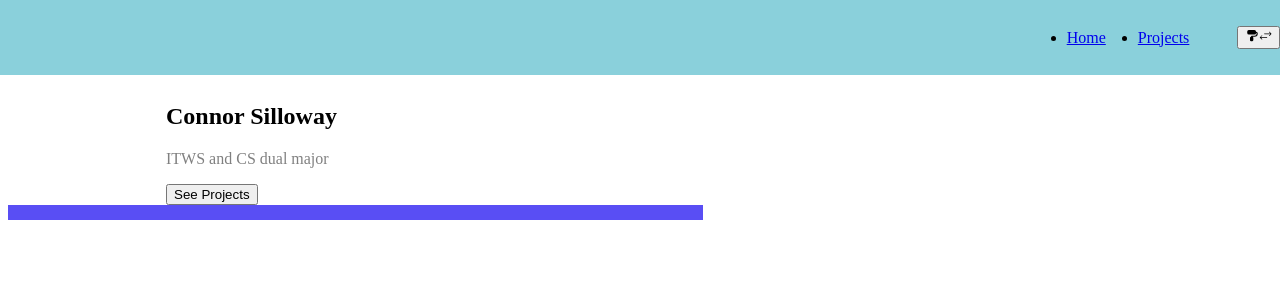
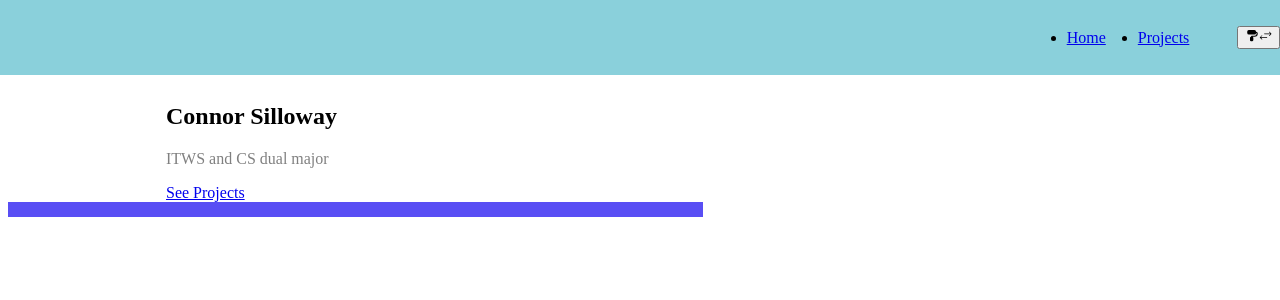
Before and after one commit to Cosillow/Personal-Website, a React (Vite) app in the folder vite-personal-website/: page / in a window 1280 px wide. Shown: the top 300 px of the page. Built offline with nearby package versions, Linux system fonts and the light colour scheme.

Commit message:
button and a.btn hover

```diff
--- a/vite-personal-website/src/connors-library/_base.scss
+++ b/vite-personal-website/src/connors-library/_base.scss
@@ -8,6 +8,7 @@
   box-sizing: border-box;
   color: inherit;
   margin: 0;
+  font: inherit;
 }
 
 body,
@@ -36,7 +37,8 @@ a.styled {
   text-decoration: underline;
 }
 
-button {
+button, .btn {
+  display: inline-block;
   text-align: center;
   font-size: 1rem;
   font-weight: 900;
@@ -49,20 +51,29 @@ button {
   background: var(--color-accent);
   color: var(--color-accent-contrast);
   border-radius: var(--border-md);
+  transition: all 80ms ease-in;
 }
 
-button.outline {
+button.outline, .btn.outline{
   border: .16em solid var(--color-accent);
   background: transparent;
   color: var(--color-accent);
 }
 
-button.clear {
+button.clear, .btn.clear {
   background: transparent;
   color: var(--color-accent);
   padding: 0;
   border: none;
 
+}
+
+button:hover, button:focus, .btn:hover, .btn:focus {
+  transform: scale(1.05);
+}
+
+button.clear:hover, button.clear:focus, .btn.clear:hover, .btn.clear:focus {
+  transform: scale(1.1);
 }
 
 hr {
--- a/vite-personal-website/src/pages/HomePage.tsx
+++ b/vite-personal-website/src/pages/HomePage.tsx
@@ -45,10 +45,8 @@ const HomePage = () => {
           <div className="wrapper">
             <h1 className="font-xl">Connor Silloway</h1>
             <Subheading className="font-md m-b-sm">ITWS and CS dual major</Subheading>
-            <Link to="/projects">
-              <button className="outline">
+            <Link className="btn outline" to="/projects">
                 See Projects
-              </button>
             </Link>
           </div>
         </InfoHeader>
```
